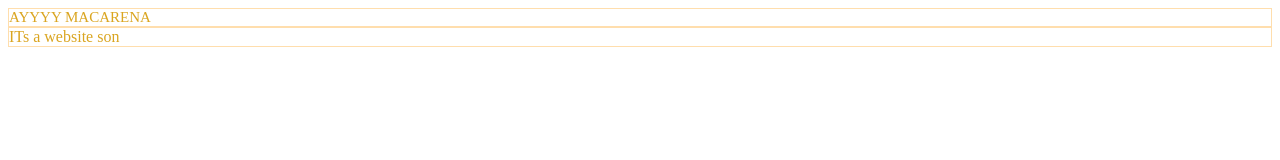
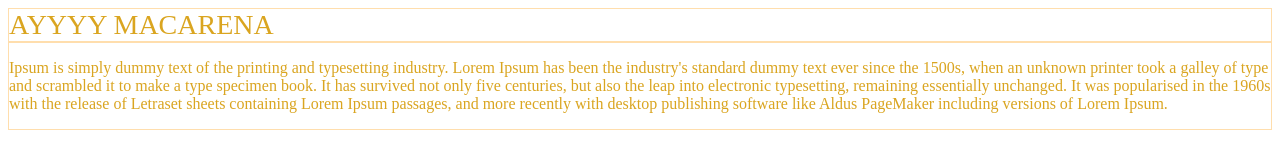
Before and after one commit to john-dulaney/john-dulaney-Deprecated-website.github.io, a plain HTML site: page index.html in a window 1280 px wide. Drawn offline with Linux system fonts and the light colour scheme.

Commit message:
updated with lorem

```diff
--- a/index.html
+++ b/index.html
@@ -12,7 +12,7 @@
         AYYYY MACARENA
     </article>
     <article id="history" class="article">
-        ITs a website son
+            <p> Ipsum is simply dummy text of the printing and typesetting industry. Lorem Ipsum has been the industry's standard dummy text ever since the 1500s, when an unknown printer took a galley of type and scrambled it to make a type specimen book. It has survived not only five centuries, but also the leap into electronic typesetting, remaining essentially unchanged. It was popularised in the 1960s with the release of Letraset sheets containing Lorem Ipsum passages, and more recently with desktop publishing software like Aldus PageMaker including versions of Lorem Ipsum.</p>
     </article>
 </body>
 </html>
--- a/styles.css
+++ b/styles.css
@@ -5,6 +5,6 @@
 }
 
 #intro {
-    font-size: 15px;
+    font-size: 28px;
 
 }
```
